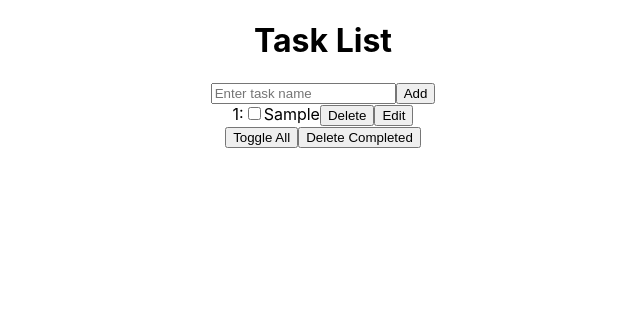
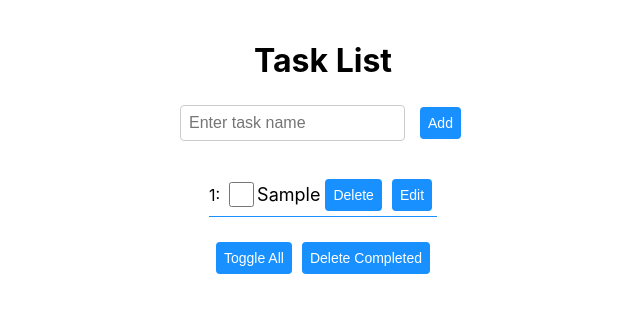
Before and after one commit to Mikhail-Martynenko/todoapp-fc, a React (Create React App) app: page / in a window 1280 px wide. Both pictures are taken after typing "Sample" into the empty fields and a click on the button "Add". Shown: the top 312 px of the page, without its empty margins (317-957 px from the left). Built offline with nearby package versions, Linux system fonts and the light colour scheme; no server answers; the HTML template or start-up script is replaced by a standard one.

Commit message:
108002 feat: added styled-components

```diff
--- a/package.json
+++ b/package.json
@@ -14,7 +14,8 @@
     "react-dom": "^18.2.0",
     "react-scripts": "5.0.1",
     "typescript": "^4.9.5",
-    "web-vitals": "^2.1.4"
+    "web-vitals": "^2.1.4",
+    "styled-components": "^5.3.3"
   },
   "scripts": {
     "start": "react-scripts start",
@@ -39,5 +40,8 @@
       "last 1 firefox version",
       "last 1 safari version"
     ]
+  },
+  "devDependencies": {
+    "@types/styled-components": "^5.1.26"
   }
 }
--- a/src/App.tsx
+++ b/src/App.tsx
@@ -2,7 +2,16 @@ import React, {useEffect, useRef, useState} from 'react';
 import './App.css';
 import TaskList from "./components/TaskList";
 import FieldEdit from "./components/FieldEdit";
+import {TaskButton} from "./components/primitives/buttonStyled";
+import styled from 'styled-components';
+import {FormContainer, InputField} from "./components/primitives/formStyled";
 
+const AppContainer = styled.div`
+  display: flex;
+  flex-direction: column;
+  align-items: center;
+  padding: 20px;
+`;
 
 const URL_PATH: string = `https://jsonplaceholder.typicode.com/posts/`
 
@@ -158,14 +167,13 @@ const App: React.FC = () => {
         });
     };
 
-
     return (
-        <div className="App">
+        <AppContainer className="App">
             <h1>Task List</h1>
-            <form>
-                <input type="text" placeholder="Enter task name" ref={inputRef} />
-                <button onClick={addTask}>Add</button>
-            </form>
+            <FormContainer>
+                <InputField type="text" placeholder="Enter task name" ref={inputRef} />
+                <TaskButton onClick={addTask}>Add</TaskButton>
+            </FormContainer>
 
             <TaskList
                 tasks={tasksState.tasks} onDelete={handleDeleteTask} onToggle={handleToggleTask}
@@ -181,11 +189,11 @@ const App: React.FC = () => {
             )}
             {tasksState.tasks.length !== 0 && (
                 <div>
-                    <button onClick={handleToggleAll}>Toggle All</button>
-                    <button onClick={handleDeleteCompleted}>Delete Completed</button>
+                    <TaskButton onClick={handleToggleAll}>Toggle All</TaskButton>
+                    <TaskButton onClick={handleDeleteCompleted}>Delete Completed</TaskButton>
                 </div>
             )}
-        </div>
+        </AppContainer>
     );
 }
 
--- a/src/components/FieldEdit.tsx
+++ b/src/components/FieldEdit.tsx
@@ -1,4 +1,5 @@
 import React, {useState} from 'react';
+import {TaskButton} from "./primitives/buttonStyled";
 
 interface IFieldEditProps {
     tasks: {
@@ -35,8 +36,8 @@ const FieldEdit: React.FC<IFieldEditProps> = ({tasks, editingTaskId, handleSave,
                 value={inputValue}
                 onChange={handleInputChange}
             />
-            <button onClick={handleCancelEdit}>Cancel</button>
-            <button onClick={handleSaveClick}>Save</button>
+            <TaskButton onClick={handleCancelEdit}>Cancel</TaskButton>
+            <TaskButton onClick={handleSaveClick}>Save</TaskButton>
         </div>
     );
 };
--- a/src/components/Task.tsx
+++ b/src/components/Task.tsx
@@ -1,4 +1,7 @@
 import React from 'react';
+import styled from 'styled-components';
+import {TaskButton} from "./primitives/buttonStyled";
+import {CheckboxInput} from "./primitives/checkboxStyled";
 
 interface ITaskProps {
     task: {
@@ -11,16 +14,32 @@ interface ITaskProps {
     onEdit: (id: number) => void;
 }
 
+const TaskContainer = styled.div`
+  display: flex;
+  align-items: center;
+  justify-content: center;
+  margin-bottom: 10px;
+  border-bottom: 1px solid #1890ff;
+`;
+
+const TaskId = styled.span`
+  margin-right: 5px;
+`;
+
+const TaskTitle = styled.span<{ isComplete: boolean }>`
+  text-decoration: ${(props) => (props.isComplete ? 'line-through' : 'none')};
+  font-size: 18px;
+`;
+
 const Task: React.FC<ITaskProps> = ({task, onDelete, onToggle, onEdit}) => {
-
     return (
-        <div>
-            <span>{task.id}:</span>
-            <input type="checkbox" checked={task.isComplete} onChange={() => onToggle(task.id)} />
-            <span style={{textDecoration: task.isComplete ? 'line-through' : 'none'}}>{task.title}</span>
-            <button onClick={() => onDelete(task.id)}>Delete</button>
-            <button onClick={() => onEdit(task.id)}>Edit</button>
-        </div>
+        <TaskContainer>
+            <TaskId>{task.id}:</TaskId>
+            <CheckboxInput type="checkbox" checked={task.isComplete} onChange={() => onToggle(task.id)} />
+            <TaskTitle isComplete={task.isComplete}>{task.title}</TaskTitle>
+            <TaskButton onClick={() => onDelete(task.id)}>Delete</TaskButton>
+            <TaskButton onClick={() => onEdit(task.id)}>Edit</TaskButton>
+        </TaskContainer>
     );
 };
 
--- a/src/components/TaskList.tsx
+++ b/src/components/TaskList.tsx
@@ -1,5 +1,6 @@
 import React from 'react';
-import Task from "./Task";
+import styled from 'styled-components';
+import Task from './Task';
 
 interface ITaskListProps {
     tasks: {
@@ -12,17 +13,26 @@ interface ITaskListProps {
     onEdit: (id: number) => void;
 }
 
+const TaskListContainer = styled.div`
+  display: flex;
+  flex-direction: column;
+  align-items: center;
+  padding: 10px;
+`;
+
 const TaskList: React.FC<ITaskListProps> = ({tasks, onDelete, onToggle, onEdit}) => {
-
     return (
-        <div>
-            {tasks.map((task) =>
+        <TaskListContainer>
+            {tasks.map((task) => (
                 <Task
-                    key={task.id} task={task} onDelete={(id: number) => onDelete(id)}
-                    onToggle={(id: number) => onToggle(id)} onEdit={(id: number) => onEdit(id)}
+                    key={task.id}
+                    task={task}
+                    onDelete={(id: number) => onDelete(id)}
+                    onToggle={(id: number) => onToggle(id)}
+                    onEdit={(id: number) => onEdit(id)}
                 />
-            )}
-        </div>
+            ))}
+        </TaskListContainer>
     );
 };
 
--- /dev/null
+++ b/src/components/primitives/buttonStyled.ts
@@ -0,0 +1,21 @@
+import styled from "styled-components";
+
+export const TaskButton = styled.button`
+  cursor: pointer;
+  display: inline-block;
+  padding: 8px ;
+  font-size: 14px;
+  font-weight: 500;
+  text-align: center;
+  text-decoration: none;
+  border: none;
+  border-radius: 4px;
+  background-color: #1890ff;
+  color: #fff;
+  transition: background-color 0.3s;
+  margin: 5px;
+
+  &:hover {
+    background-color: #40a9ff;
+  }
+`;
--- /dev/null
+++ b/src/components/primitives/checkboxStyled.ts
@@ -0,0 +1,7 @@
+import styled from "styled-components";
+
+export const CheckboxInput = styled.input`
+  cursor: pointer;
+  width: 25px;
+  height: 25px;
+`;
--- /dev/null
+++ b/src/components/primitives/formStyled.ts
@@ -0,0 +1,14 @@
+import styled from "styled-components";
+export const FormContainer = styled.form`
+  display: flex;
+  align-items: center;
+  margin-bottom: 20px;
+`;
+
+export const InputField = styled.input`
+  padding: 8px;
+  font-size: 16px;
+  border: 1px solid #ccc;
+  border-radius: 4px;
+  margin-right: 10px;
+`;
```
Also changed, not shown: 1 other file (tests, documents, lock files or other folders).
